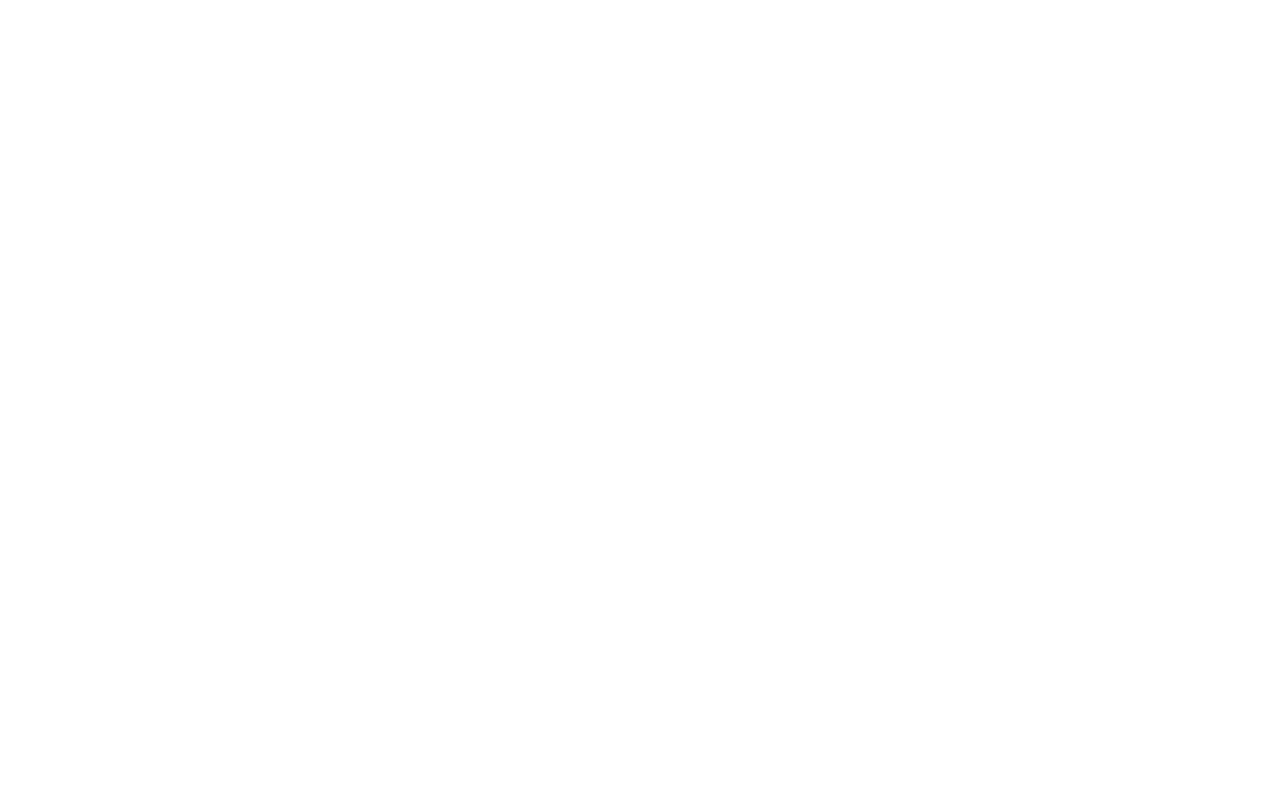
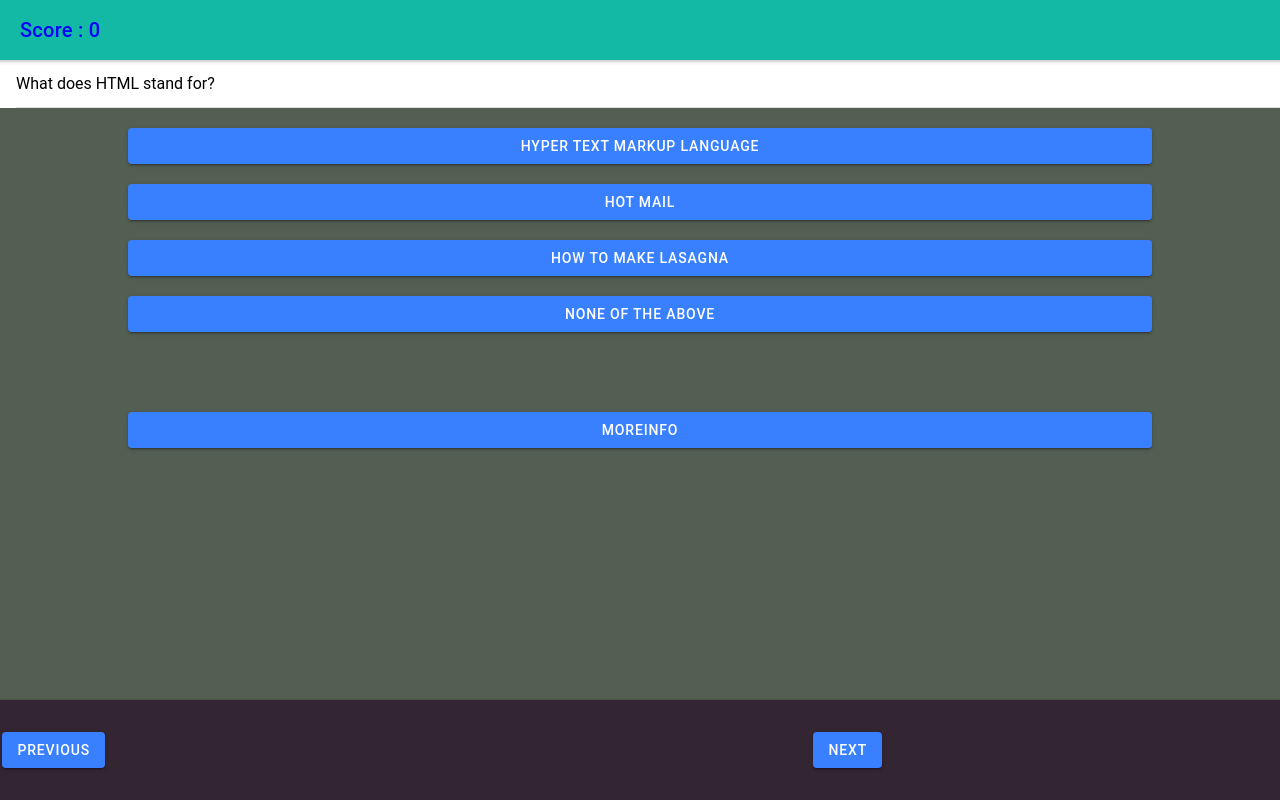
Before and after one commit to bibhasingh/quiz-proj-indv, a React (Create React App) app: page /cssQuestion in a window 1280 px wide. Built offline with nearby package versions, Linux system fonts and the light colour scheme.

Commit message:
second commit

```diff
--- a/src/App.tsx
+++ b/src/App.tsx
@@ -36,8 +36,17 @@
           <Route exact path="/">
             <Redirect to="/home" />
           </Route>
-          <Route exact path="/question">
-            <Question />
+          <Route exact path="/htmlQuestion">
+            <Question questionSet={"HtmlQuestionSet"} />
+          </Route>
+          <Route exact path="/cssQuestion">
+            <Question questionSet={"CssQuestionSet"} />
+          </Route>
+          <Route exact path="/javascriptQuestion">
+            <Question questionSet={"JavaScriptQuestionSet"} />
+          </Route>
+          <Route exact path="/reactQuestion">
+            <Question questionSet={"ReactQuestionSet"} />
           </Route>
         </Switch>
       </IonRouterOutlet>
--- a/src/components/QuizCard.css
+++ b/src/components/QuizCard.css
@@ -7,12 +7,12 @@
 }
 .commonStyle {
   display: block;
-  margin: 20px 30%;
+  margin: 20px 10%;
 }
 .infoStyle {
   margin-top: 80px;
-  margin-left: 30%;
-  margin-right: 30%;
+  margin-left: 10%;
+  margin-right: 10%;
 
   display: block;
 }
@@ -27,3 +27,15 @@
 .scoreStyle {
   --background: blue;
 }
+
+ion-title {
+  color: blue;
+  background-color: rgb(20, 185, 166);
+  height: 60px;
+}
+ion-header {
+  --background: blue;
+}
+
+.toolbar-container {
+}
--- a/src/components/QuizCard.tsx
+++ b/src/components/QuizCard.tsx
@@ -10,17 +10,17 @@
   IonLabel,
   IonCardContent,
   IonButton,
-  useIonAlert,
   IonHeader,
   IonToolbar,
   IonTitle,
   IonFooter,
   IonContent,
   IonPage,
+  useIonToast,
 } from "@ionic/react";
 
 function QuizCard(props: any) {
-  const [alert] = useIonAlert();
+  const [alert] = useIonToast();
   const history = useHistory();
   const [style1, setStyle1] = useState("beforeAnswer commonStyle");
   const [style2, setStyle2] = useState("beforeAnswer commonStyle");
@@ -37,10 +37,14 @@
       if (questionSet.option1 === questionSet.answer) {
         setStyle1("correctAnswer commonStyle");
         setScore(score + 10);
-        alert({ message: "That's Correct", buttons: ["ok"] });
+        alert({
+          message: "That's Correct",
+          duration: 1500,
+          position: "middle",
+        });
       } else {
         setStyle1("wrongAnswer commonStyle");
-        alert({ message: "That's wrong", buttons: ["ok"] });
+        alert({ message: "That's wrong", duration: 1500, position: "middle" });
       }
     }
   };
@@ -50,10 +54,14 @@
       if (questionSet.option2 === questionSet.answer) {
         setStyle2("correctAnswer commonStyle");
         setScore(score + 10);
-        alert({ message: "That's Correct", buttons: ["ok"] });
+        alert({
+          message: "That's Correct",
+          duration: 1500,
+          position: "middle",
+        });
       } else {
         setStyle2("wrongAnswer commonStyle");
-        alert({ message: "That's wrong", buttons: ["ok"] });
+        alert({ message: "That's wrong", duration: 1500, position: "middle" });
       }
     }
   };
@@ -63,10 +71,14 @@
       if (questionSet.option3 === questionSet.answer) {
         setStyle3("correctAnswer commonStyle");
         setScore(score + 10);
-        alert({ message: "That's Correct", buttons: ["ok"] });
+        alert({
+          message: "That's Correct",
+          duration: 1500,
+          position: "middle",
+        });
       } else {
         setStyle3("wrongAnswer commonStyle");
-        alert({ message: "That's wrong", buttons: ["ok"] });
+        alert({ message: "That's wrong", duration: 1500, position: "middle" });
       }
     }
   };
@@ -76,10 +88,14 @@
       if (questionSet.option4 === questionSet.answer) {
         setStyle4("correctAnswer commonStyle");
         setScore(score + 10);
-        alert({ message: "That's Correct", buttons: ["ok"] });
+        alert({
+          message: "That's Correct",
+          duration: 1500,
+          position: "middle",
+        });
       } else {
         setStyle4("wrongAnswer commonStyle");
-        alert({ message: "That's wrong", buttons: ["ok"] });
+        alert({ message: "That's wrong", duration: 1500, position: "middle" });
       }
     }
   };
@@ -98,10 +114,10 @@
     }
   };
   const nextQues = () => {
-    setCounter(counter + 1);
     let j = counter + 1;
 
     if (props.questionSet.length > j) {
+      setCounter(counter + 1);
       setStyle1("beforeAnswer commonStyle");
       setStyle2("beforeAnswer commonStyle");
       setStyle3("beforeAnswer commonStyle");
@@ -109,7 +125,11 @@
       setAns(true);
       questionSetMod(props.questionSet[j]);
     } else {
-      alert({ message: "There is no more question", buttons: ["ok"] });
+      alert({
+        message: "There is no more question",
+        duration: 1500,
+        position: "middle",
+      });
     }
   };
 
@@ -124,9 +144,9 @@
         <IonItem>
           <IonLabel>{questionSet.question}</IonLabel>
         </IonItem>
-        <IonCard>
+        {/* <IonCard>
           <IonCardContent>{questionSet.code}</IonCardContent>
-        </IonCard>
+        </IonCard> */}
         <IonButton className={style1} onClick={checkAnswerA}>
           {questionSet.option1}
         </IonButton>
@@ -139,7 +159,9 @@
         <IonButton className={style4} onClick={checkAnswerD}>
           {questionSet.option4}
         </IonButton>
-        <IonButton className="infoStyle">MoreInfo</IonButton>
+        <IonButton href={questionSet.moreInfo} className="infoStyle">
+          MoreInfo
+        </IonButton>
       </IonContent>
       <IonFooter className="ion-footer navStyle">
         <IonButton onClick={preQues}>Previous</IonButton>
--- a/src/pages/Home.css
+++ b/src/pages/Home.css
@@ -1,15 +1,27 @@
 .ion-content {
   --background: rgb(100, 237, 212);
-  --padding-top: 200px;
+}
+
+.heading {
+  padding-top: 100px;
+  margin-bottom: 100px;
 }
 .ion-footer {
-  background-color: rgb(138, 67, 9);
+  background-color: rgb(52, 37, 51);
   height: 100px;
 }
-.startButton {
+.footerButton {
   --background: rgb(196, 251, 252);
   color: black;
   margin-top: 30px;
+  height: 40px;
+  font-size: xx-large;
+}
+
+.startQuiz {
+  display: block;
+  margin: 20px 20%;
+  --background: rgb(233, 139, 15);
 }
 
 h2 {
--- a/src/pages/Question.tsx
+++ b/src/pages/Question.tsx
@@ -1,27 +1,98 @@
 import { IonHeader, IonToolbar, IonTitle, IonContent } from "@ionic/react";
 import QuizCard from "../components/QuizCard";
 
-function Question() {
-  const questionSet = [
+function Question(props: any) {
+  const htmlQuestionSet = [
     {
-      question: "Identify the below code",
-      code: " <h1>Header1</h1>",
-      option1: "HTML",
-      option2: "CSS",
-      option3: "JavaScript",
-      option4: "React",
-      answer: "HTML",
+      question: "What does HTML stand for?",
+      option1: "Hyper Text Markup Language",
+      option2: "Hot Mail",
+      option3: "How to Make Lasagna",
+      option4: "None of the above",
+      moreInfo: "https://www.w3schools.com/html/",
+      answer: "Hyper Text Markup Language",
     },
     {
-      question: "Find error in below code",
-      code: " <h1>Header1<h>",
-      option1: "<h1>",
+      question: "How many tags are in a regular element?",
+      option1: "3",
+      option2: "2",
+      option3: "1",
+      option4: "4",
+      moreInfo: "https://www.w3schools.com/html/html_elements.asp",
+      answer: "2",
+    },
+    {
+      question: "< br  / > What type of tag is this?",
+      option1: "Break tag",
+      option2: "A broken one",
+      option3: "An opening tag",
+      option4: "A closing tag",
+      moreInfo: "https://www.w3schools.com/html/html_elements.asp",
+      answer: "Break tag",
+    },
+    {
+      question: "Find error: <h1>Header1<h1>",
+      option1: "<h>",
       option2: "Header1",
-      option3: "<h>",
+      option3: "</h>",
       option4: "No Error",
-      answer: "<h>",
+      answer: "</h>",
     },
   ];
+  const cssQuestionSet = [
+    {
+      question: "What does HTML stand for?",
+      option1: "Hyper Text Markup Language",
+      option2: "Hot Mail",
+      option3: "How to Make Lasagna",
+      option4: "None of the above",
+      moreInfo: "https://www.w3schools.com/html/",
+      answer: "Hyper Text Markup Language",
+    },
+  ];
+
+  const javaScriptQuestionSet = [
+    {
+      question: "What does HTML stand for?",
+      option1: "Hyper Text Markup Language",
+      option2: "Hot Mail",
+      option3: "How to Make Lasagna",
+      option4: "None of the above",
+      moreInfo: "https://www.w3schools.com/html/",
+      answer: "Hyper Text Markup Language",
+    },
+  ];
+
+  const reactQuestionSet = [
+    {
+      question: "What does HTML stand for?",
+      option1: "Hyper Text Markup Language",
+      option2: "Hot Mail",
+      option3: "How to Make Lasagna",
+      option4: "None of the above",
+      moreInfo: "https://www.w3schools.com/html/",
+      answer: "Hyper Text Markup Language",
+    },
+  ];
+
+  let questionSet = [];
+  if (props.questionSet === "HtmlQuestionSet") {
+    for (let i = 0; i < htmlQuestionSet.length; i++) {
+      questionSet.push(htmlQuestionSet[i]);
+    }
+  } else if (props.questionSet === "CssQuestionSet") {
+    for (let i = 0; i < cssQuestionSet.length; i++) {
+      questionSet.push(cssQuestionSet[i]);
+    }
+  } else if (props.questionSet === "JavaScriptQuestionSet") {
+    for (let i = 0; i < javaScriptQuestionSet.length; i++) {
+      questionSet.push(javaScriptQuestionSet[i]);
+    }
+  } else {
+    for (let i = 0; i < reactQuestionSet.length; i++) {
+      questionSet.push(reactQuestionSet[i]);
+    }
+  }
 
   return (
     <>
--- a/src/theme/variables.css
+++ b/src/theme/variables.css
@@ -84,65 +84,65 @@
 
   body {
     --ion-color-primary: #428cff;
-    --ion-color-primary-rgb: 66,140,255;
+    --ion-color-primary-rgb: 66, 140, 255;
     --ion-color-primary-contrast: #ffffff;
-    --ion-color-primary-contrast-rgb: 255,255,255;
+    --ion-color-primary-contrast-rgb: 255, 255, 255;
     --ion-color-primary-shade: #3a7be0;
     --ion-color-primary-tint: #5598ff;
 
     --ion-color-secondary: #50c8ff;
-    --ion-color-secondary-rgb: 80,200,255;
+    --ion-color-secondary-rgb: 80, 200, 255;
     --ion-color-secondary-contrast: #ffffff;
-    --ion-color-secondary-contrast-rgb: 255,255,255;
+    --ion-color-secondary-contrast-rgb: 255, 255, 255;
     --ion-color-secondary-shade: #46b0e0;
     --ion-color-secondary-tint: #62ceff;
 
     --ion-color-tertiary: #6a64ff;
-    --ion-color-tertiary-rgb: 106,100,255;
+    --ion-color-tertiary-rgb: 106, 100, 255;
     --ion-color-tertiary-contrast: #ffffff;
-    --ion-color-tertiary-contrast-rgb: 255,255,255;
+    --ion-color-tertiary-contrast-rgb: 255, 255, 255;
     --ion-color-tertiary-shade: #5d58e0;
     --ion-color-tertiary-tint: #7974ff;
 
     --ion-color-success: #2fdf75;
-    --ion-color-success-rgb: 47,223,117;
+    --ion-color-success-rgb: 47, 223, 117;
     --ion-color-success-contrast: #000000;
-    --ion-color-success-contrast-rgb: 0,0,0;
+    --ion-color-success-contrast-rgb: 0, 0, 0;
     --ion-color-success-shade: #29c467;
     --ion-color-success-tint: #44e283;
 
     --ion-color-warning: #ffd534;
-    --ion-color-warning-rgb: 255,213,52;
+    --ion-color-warning-rgb: 255, 213, 52;
     --ion-color-warning-contrast: #000000;
-    --ion-color-warning-contrast-rgb: 0,0,0;
+    --ion-color-warning-contrast-rgb: 0, 0, 0;
     --ion-color-warning-shade: #e0bb2e;
     --ion-color-warning-tint: #ffd948;
 
     --ion-color-danger: #ff4961;
-    --ion-color-danger-rgb: 255,73,97;
+    --ion-color-danger-rgb: 255, 73, 97;
     --ion-color-danger-contrast: #ffffff;
-    --ion-color-danger-contrast-rgb: 255,255,255;
+    --ion-color-danger-contrast-rgb: 255, 255, 255;
     --ion-color-danger-shade: #e04055;
     --ion-color-danger-tint: #ff5b71;
 
     --ion-color-dark: #f4f5f8;
-    --ion-color-dark-rgb: 244,245,248;
+    --ion-color-dark-rgb: 244, 245, 248;
     --ion-color-dark-contrast: #000000;
-    --ion-color-dark-contrast-rgb: 0,0,0;
+    --ion-color-dark-contrast-rgb: 0, 0, 0;
     --ion-color-dark-shade: #d7d8da;
     --ion-color-dark-tint: #f5f6f9;
 
     --ion-color-medium: #989aa2;
-    --ion-color-medium-rgb: 152,154,162;
+    --ion-color-medium-rgb: 152, 154, 162;
     --ion-color-medium-contrast: #000000;
-    --ion-color-medium-contrast-rgb: 0,0,0;
+    --ion-color-medium-contrast-rgb: 0, 0, 0;
     --ion-color-medium-shade: #86888f;
     --ion-color-medium-tint: #a2a4ab;
 
     --ion-color-light: #222428;
-    --ion-color-light-rgb: 34,36,40;
+    --ion-color-light-rgb: 34, 36, 40;
     --ion-color-light-contrast: #ffffff;
-    --ion-color-light-contrast-rgb: 255,255,255;
+    --ion-color-light-contrast-rgb: 255, 255, 255;
     --ion-color-light-shade: #1e2023;
     --ion-color-light-tint: #383a3e;
   }
@@ -154,10 +154,10 @@
 
   .ios body {
     --ion-background-color: #000000;
-    --ion-background-color-rgb: 0,0,0;
+    --ion-background-color-rgb: 0, 0, 0;
 
     --ion-text-color: #ffffff;
-    --ion-text-color-rgb: 255,255,255;
+    --ion-text-color-rgb: 255, 255, 255;
 
     --ion-color-step-50: #0d0d0d;
     --ion-color-step-100: #1a1a1a;
@@ -190,7 +190,6 @@
     --ion-toolbar-border-color: var(--ion-color-step-250);
   }
 
-
   /*
    * Material Design Dark Theme
    * -------------------------------------------
@@ -198,10 +197,10 @@
 
   .md body {
     --ion-background-color: #121212;
-    --ion-background-color-rgb: 18,18,18;
+    --ion-background-color-rgb: 18, 18, 18;
 
     --ion-text-color: #ffffff;
-    --ion-text-color-rgb: 255,255,255;
+    --ion-text-color-rgb: 255, 255, 255;
 
     --ion-border-color: #222222;
 
@@ -234,3 +233,6 @@
     --ion-card-background: #1e1e1e;
   }
 }
+ion-header {
+  background-color: var(--ion-color-secondary);
+}
```
Also changed, not shown: src/pages/Home.tsx (+37 -10 lines).
